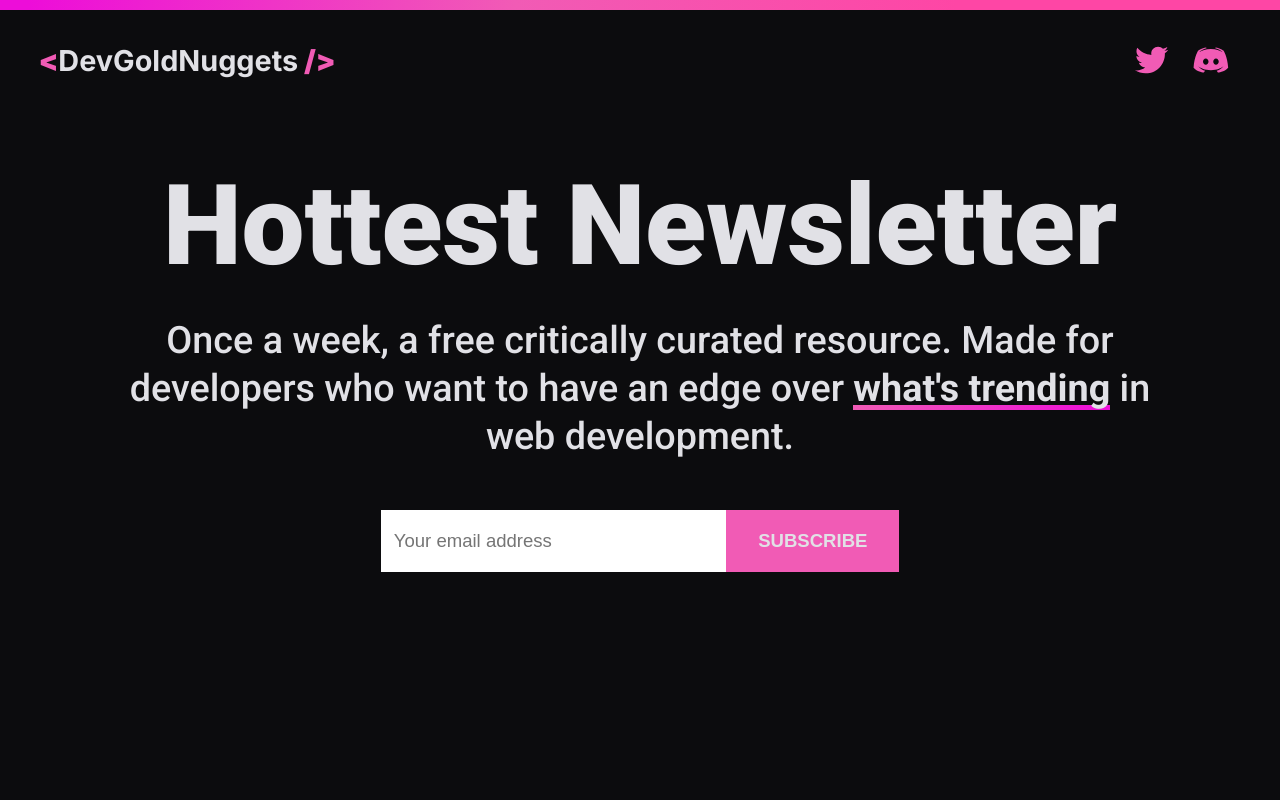
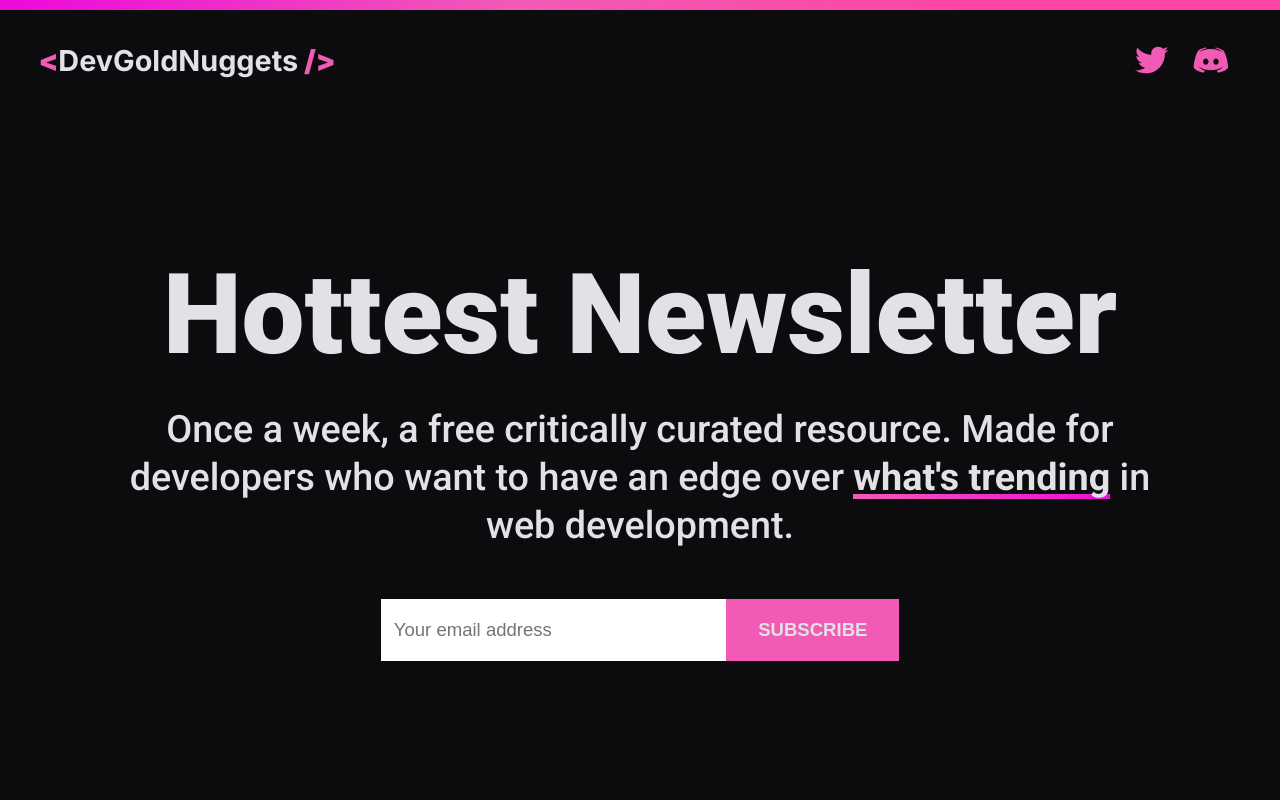
Before and after one commit to leonardomjq/Newsletter-nextjs, a Next.js app: page / in a window 1280 px wide. Shown: the top 800 px of the page. Built offline with nearby package versions, Linux system fonts and the light colour scheme.

Commit message:
quick flexbox fix

```diff
--- a/components/Hero/Hero.module.scss
+++ b/components/Hero/Hero.module.scss
@@ -1,6 +1,9 @@
 .wrapper {
   height: 80vh;
   padding: var(--master-padding);
+  display: flex;
+  flex-direction: column;
+  justify-content: center;
 }
 
 .hero {
@@ -20,7 +23,6 @@
     @media (max-width: 768px) {
       font-size: calc(1rem + 12vw);
     }
-
   }
 
   p {
@@ -33,7 +35,11 @@
     text-align: center;
 
     strong {
-      background-image: linear-gradient(to left, var(--color-gamma), var(--color-alpha));
+      background-image: linear-gradient(
+        to left,
+        var(--color-gamma),
+        var(--color-alpha)
+      );
       background-position: 0px 100%;
       background-repeat: no-repeat;
       background-size: 100% 5px;
```
